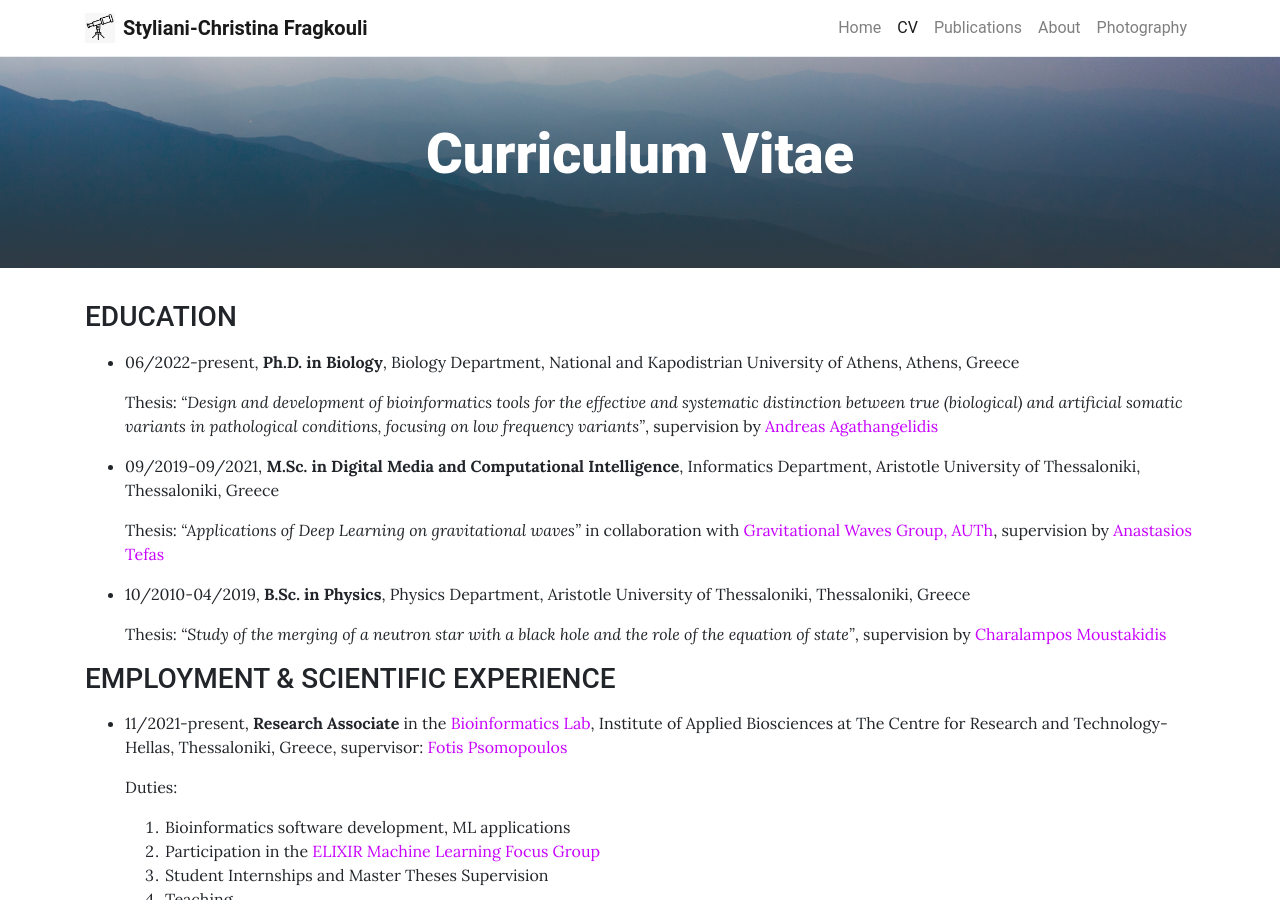
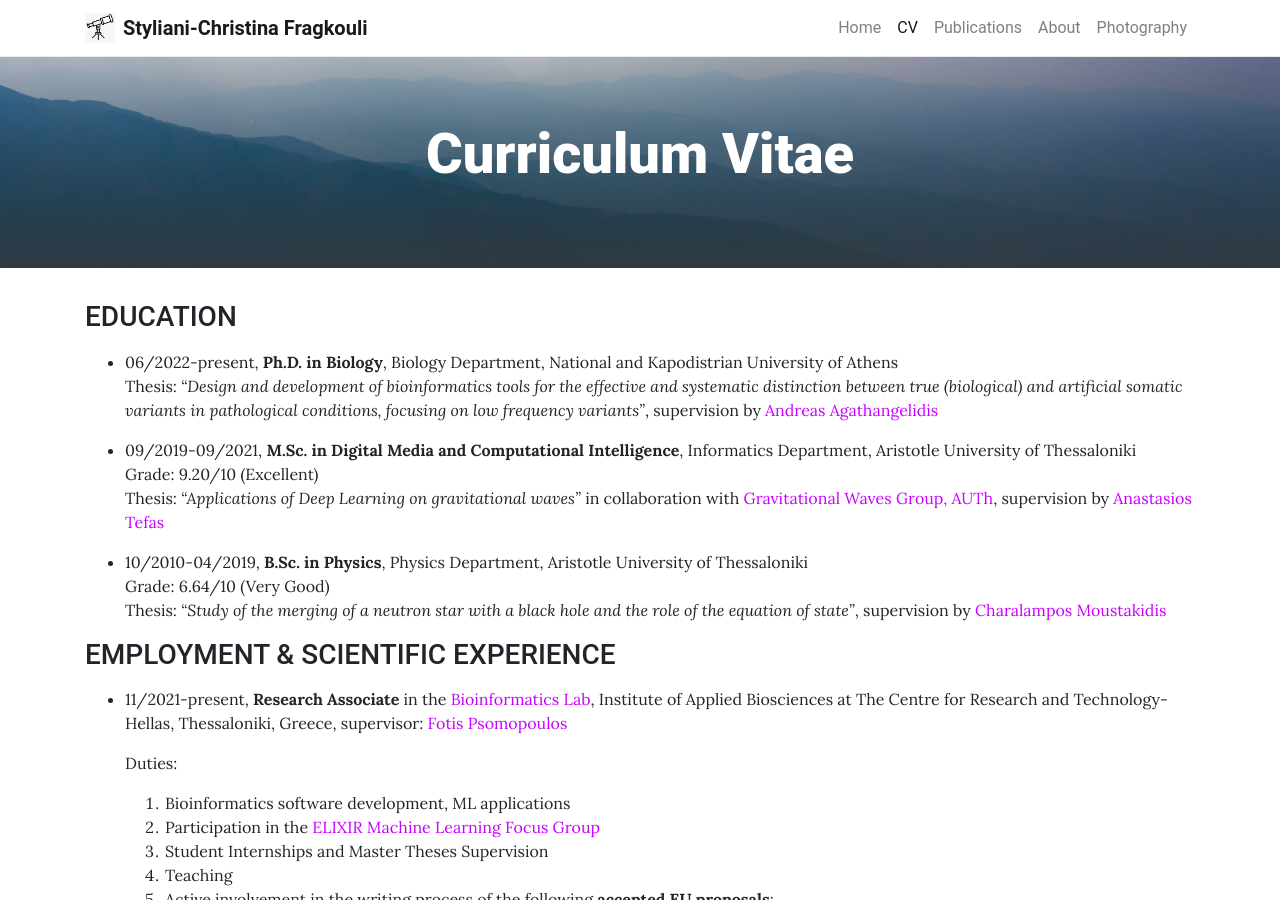
Before and after one commit to sfragkoul/sfragkoul.github.io, a Jekyll site: the page built from pages/CV.md, in a window 1280 px wide and 900 px high. Built offline with Jekyll 4.4.1, drawn with Linux system fonts in a browser that asks for light colours.

Commit message:
Update CV.md

```diff
--- a/pages/CV.md
+++ b/pages/CV.md
@@ -8,16 +8,15 @@
 ### EDUCATION
 <p style="margin-bottom:15px"></p>
 
-- 06/2022-present,    **Ph.D. in Biology**, Biology Department, National and Kapodistrian University of Athens, Athens, Greece
-
+- 06/2022-present,    **Ph.D. in Biology**, Biology Department, National and Kapodistrian University of Athens<br>
   Thesis: *“Design and development of bioinformatics tools for the effective and systematic distinction between true (biological) and artificial somatic variants in pathological conditions, focusing on low frequency variants”*, supervision by [Andreas Agathangelidis](https://scholar.google.com/citations?user=IhoRB4AAAAAJ&hl=en)
 
-- 09/2019-09/2021,    **M.Sc. in Digital Media and Computational Intelligence**, Informatics Department, Aristotle University of Thessaloniki, Thessaloniki, Greece
-
+- 09/2019-09/2021,    **M.Sc. in Digital Media and Computational Intelligence**, Informatics Department, Aristotle University of Thessaloniki<br>
+  Grade: 9.20/10 (Excellent)<br>
   Thesis: *"Applications of Deep Learning on gravitational waves"* in collaboration with [Gravitational Waves Group, AUTh](https://niksterg.github.io/gw-group/), supervision by [Anastasios Tefas](https://scholar.google.com/citations?user=4stOS3YAAAAJ&hl=en)
 
-- 10/2010-04/2019,    **B.Sc. in Physics**, Physics Department, Aristotle University of Thessaloniki, Thessaloniki, Greece
-
+- 10/2010-04/2019,    **B.Sc. in Physics**, Physics Department, Aristotle University of Thessaloniki<br>
+  Grade: 6.64/10 (Very Good)<br>
   Thesis: *"Study of the merging of a neutron star with a black hole and the role of the equation of state"*, supervision by [Charalampos Moustakidis](https://scholar.google.com/citations?user=7qdKh78AAAAJ&hl=en)
 
 
```
